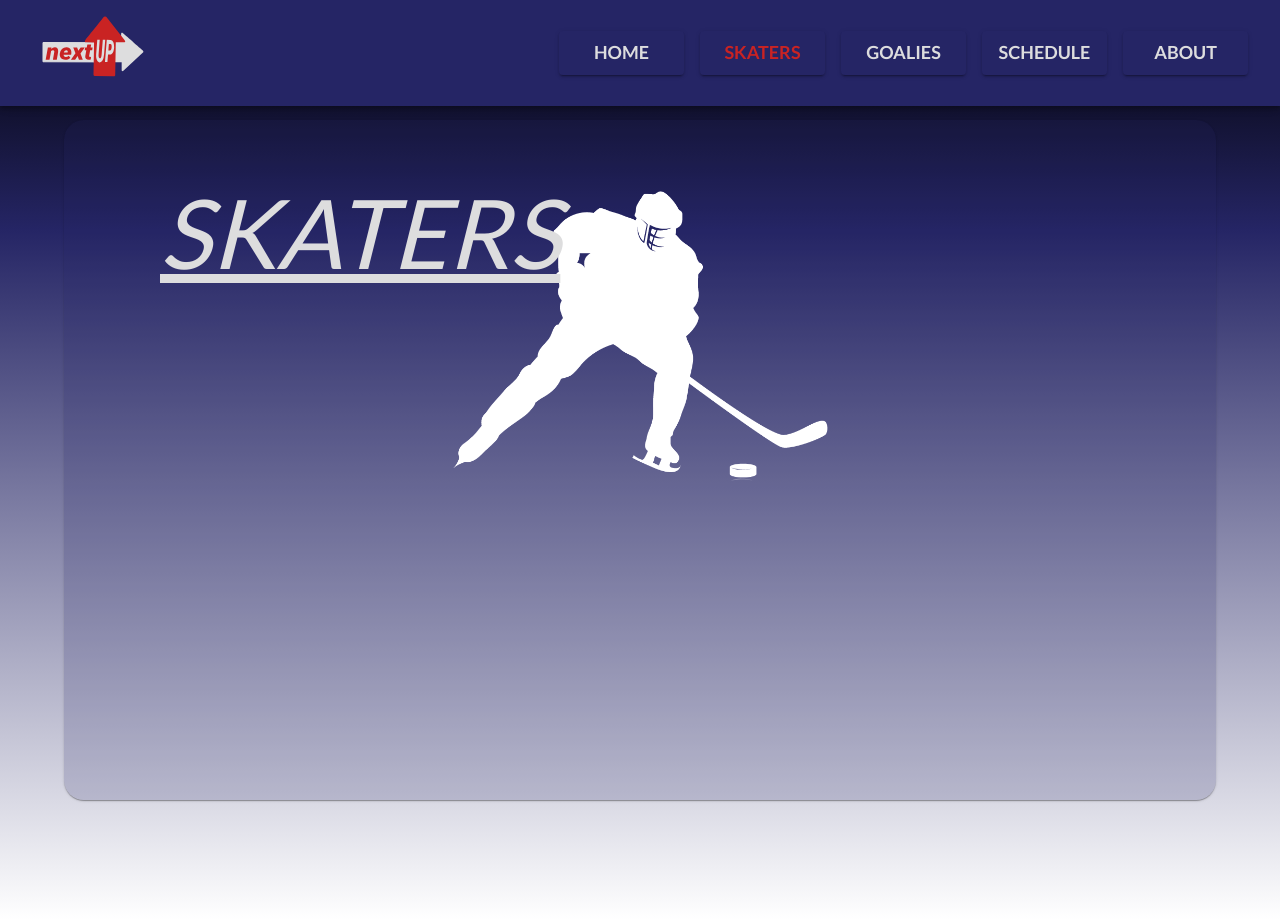
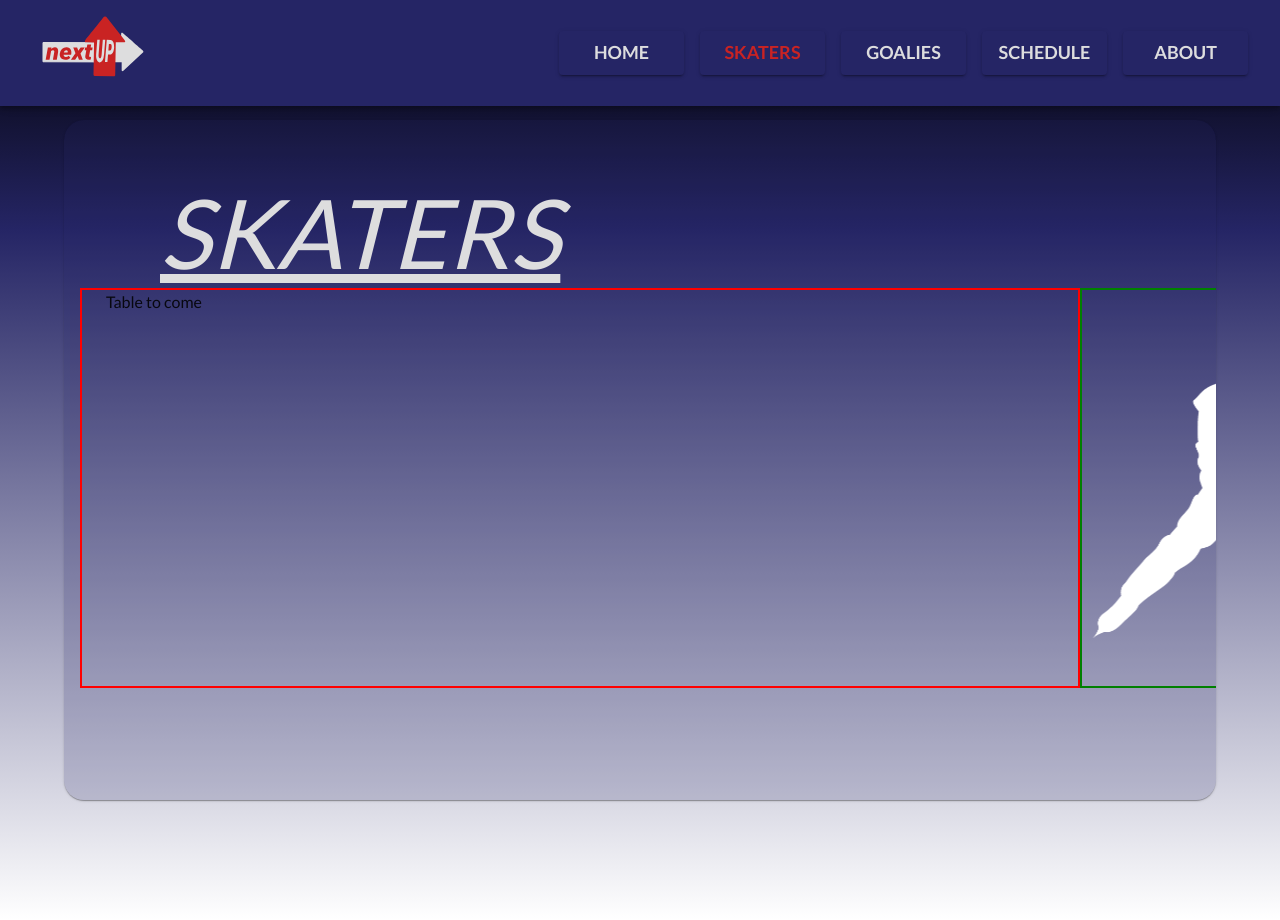
Before and after one commit to apreynolds1989/nextUP, a React (Create React App) app: page /skaters in a window 1280 px wide. Built offline with nearby package versions, Linux system fonts and the light colour scheme.

Commit message:
Added Containers for Table and Future PopOver components, moved Skater background image to PopOver Container

```diff
--- a/src/assets/theme.js
+++ b/src/assets/theme.js
@@ -57,16 +57,20 @@ export const skatersSx = {
         maxWidth: '500px',
         minHeight: '85vh',
         backgroundColor: `${palette.gtBlue}30`,
+    },
+    popContainer: {
         backgroundImage: `url(${whiteSkaterBackground})`,
         backgroundRepeat: 'no-repeat',
         backgroundPosition: 'top',
         // backgroundSize: 'cover',
-        // height: {
-        //     xs: '200px',
-        //     sm: '250px',
-        //     md: '325px',
-        //     lg: '400px',
-        //     xl: '450px',
-        // },
+        height: {
+            xs: '200px',
+            sm: '250px',
+            md: '325px',
+            lg: '400px',
+            xl: '450px',
+        },
+        border: '2px solid green',
+        minWidth: '400px',
     },
 };
--- a/src/pages/Skaters.jsx
+++ b/src/pages/Skaters.jsx
@@ -2,6 +2,7 @@ import React from 'react';
 import { Card, CardContent, Typography } from '@mui/material';
 import { palette } from '../assets/theme';
 import { skatersSx } from '../assets/theme';
+import { Container } from '@mui/system';
 
 export const Skaters = () => {
     return (
@@ -16,6 +17,24 @@ export const Skaters = () => {
                 >
                     SKATERS
                 </Typography>
+                <Container
+                    disableGutters
+                    sx={{
+                        marginX: 0,
+                        display: 'flex',
+                        flexDirection: 'row',
+                    }}
+                >
+                    <Container
+                        sx={{
+                            minWidth: '1000px',
+                            border: '2px solid red',
+                        }}
+                    >
+                        Table to come
+                    </Container>
+                    <Container sx={skatersSx.popContainer}></Container>
+                </Container>
             </CardContent>
         </Card>
     );
```
